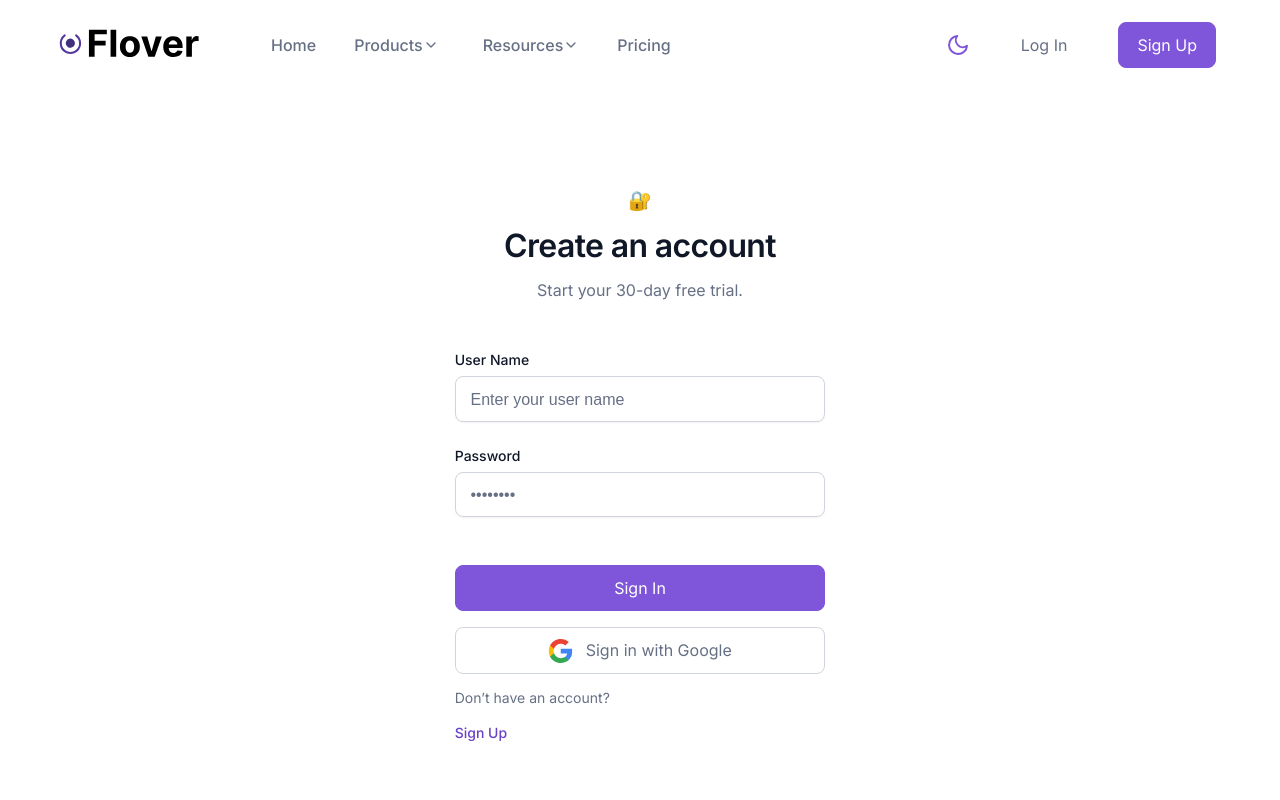
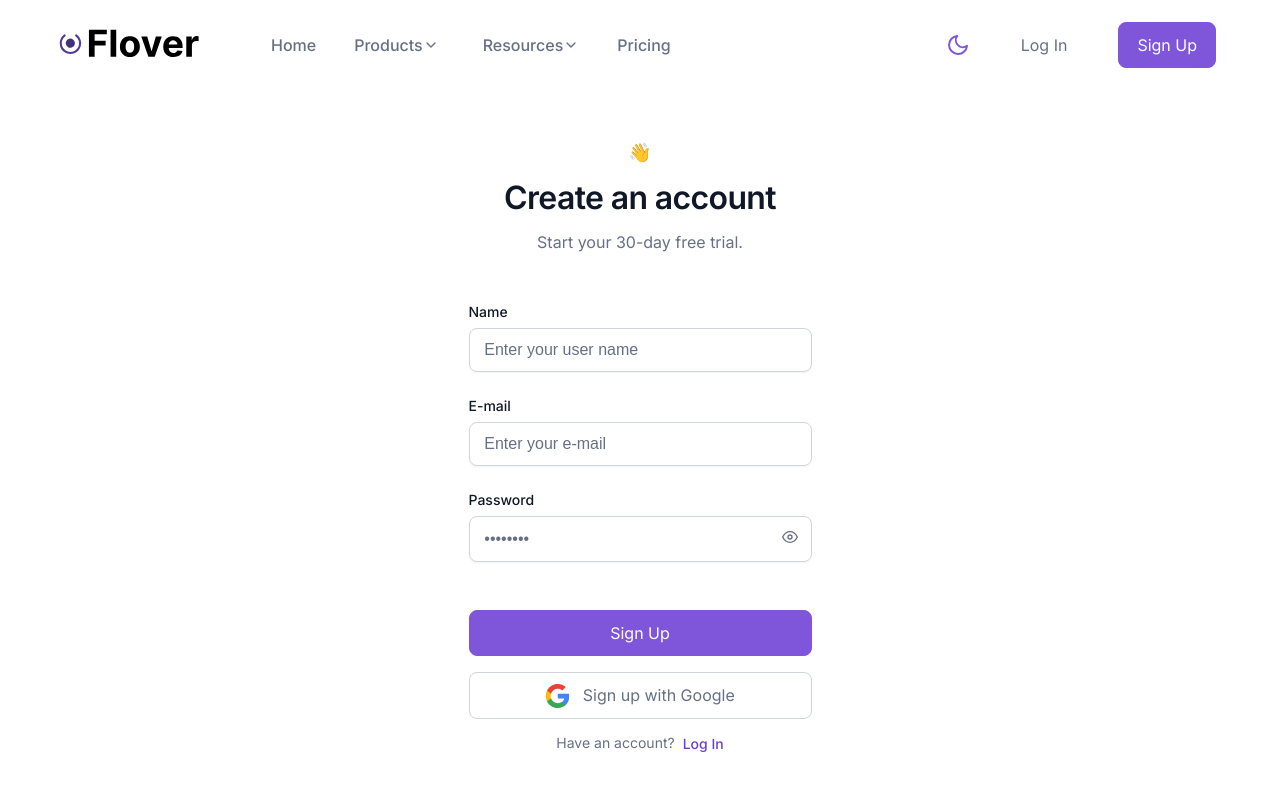
Before and after one commit to AlexKasatov/flover-dashboard, a React (Create React App) app: page /signup in a window 1280 px wide. Shown: the top 800 px of the page. Built offline with nearby package versions, Linux system fonts and the light colour scheme.

Commit message:
finish auth components

```diff
--- a/src/pages/Authorization/SignUp.jsx
+++ b/src/pages/Authorization/SignUp.jsx
@@ -1,12 +1,17 @@
-import { useEffect } from 'react';
+/* eslint-disable jsx-a11y/click-events-have-key-events */
+import { useEffect, useState } from 'react';
 import { useForm } from 'react-hook-form';
+import { FiEyeOff, FiEye } from 'react-icons/fi';
 import { Container } from '../../styles/Container';
 import { TextErrorSm, TextNormalSm, LinkSmMd, HeadingSmSbBase, SubHeadTextMdNorm } from '../../styles/UI/Text';
-import { Wrapper, LoginBlock, LoginText, LoginForm, LoginBtn, LoginIcon } from './Login.styled';
+import { LoginText, LoginBtn, LoginIcon } from './Login.styled';
 import googleIcon from '../../styles/img/auth/google.svg';
-import { SignUpForm, SignUpBlock, InputBlock } from './SignUp.styled';
+import { SignUpForm, SignUpBlock, InputBlock, ErrorBlock, Wrapper, TextSeparator } from './SignUp.styled';
+import { useToggle } from '../../hooks/useToggle';
 
 const SignUp = () => {
+        const [isVisible, setIsVisible] = useToggle();
+
         const {
                 register,
                 formState: { errors, isValid },
@@ -18,17 +23,34 @@ const SignUp = () => {
                 console.log(JSON.stringify(data));
                 reset();
         };
+        const toggleVisible = () => {
+                setIsVisible((prev) => !prev);
+        };
 
         useEffect(() => {
                 window.scrollTo(0, 0);
         }, []);
+
+        //  === Error Styling ===
+        const errorUser = errors?.userName && {
+                marginBottom: '0',
+                border: '1px solid var(--error-500)',
+        };
+        const errorEmail = errors?.email && {
+                marginBottom: '0',
+                border: '1px solid var(--error-500)',
+        };
+        const errorPasword = errors?.password && {
+                marginBottom: '0',
+                border: '1px solid var(--error-500)',
+        };
 
         return (
                 <Wrapper>
                         <Container>
                                 <SignUpBlock>
                                         <LoginText>
-                                                <h1>🔐</h1>
+                                                <h1>👋</h1>
                                                 <HeadingSmSbBase>Create an account</HeadingSmSbBase>
                                                 <SubHeadTextMdNorm style={{ margin: '1rem 0 3rem 0' }}>
                                                         Start your 30-day free trial.
@@ -36,60 +58,99 @@ const SignUp = () => {
                                         </LoginText>
 
                                         <SignUpForm onSubmit={handleSubmit(onSubmit)}>
-                                                <label htmlFor="userName">User Name</label>
-                                                <InputBlock>
+                                                {/* USERNAME */}
+                                                <label htmlFor="userName">Name</label>
+                                                <InputBlock style={errorUser}>
                                                         <input
                                                                 placeholder="Enter your user name"
                                                                 {...register('userName', {
                                                                         required: 'User name is required',
                                                                         pattern: {
-                                                                                value: /^(?=.{8,20}$)(?![_.])(?!.*[_.]{2})[a-zA-Z0-9._]+(?<![_.])$/,
-                                                                                message: 'User name must be between 8 and 20 characters long, and can only contain letters, numbers, and the underscore',
+                                                                                value: /^(?=.{4,20}$)(?![_.])(?!.*[_.]{2})[a-zA-Z0-9._]+(?<![_.])$/,
+                                                                                message: 'User name must be between 4 and 20 characters long, and can only contain letters, numbers, and the underscore',
                                                                         },
                                                                 })}
                                                         />
                                                 </InputBlock>
-
                                                 {/* ERROR MESSAGE */}
+                                                <ErrorBlock>
                                                         {errors?.userName && (
                                                                 <TextErrorSm>
                                                                         {errors?.userName?.message ||
                                                                                 'Hm... something went wrong'}
                                                                 </TextErrorSm>
                                                         )}
+                                                </ErrorBlock>
 
+                                                {/* EMAIL */}
+                                                <label htmlFor="email">E-mail</label>
+                                                <InputBlock style={errorEmail}>
+                                                        <input
+                                                                placeholder="Enter your e-mail"
+                                                                {...register('email', {
+                                                                        required: 'User name is required',
+                                                                        pattern: {
+                                                                                value: /^(([^<>()[\]\\.,;:\s@"]+(\.[^<>()[\]\\.,;:\s@"]+)*)|(".+"))@((\[[0-9]{1,3}\.[0-9]{1,3}\.[0-9]{1,3}\.[0-9]{1,3}\])|(([a-zA-Z\-0-9]+\.)+[a-zA-Z]{2,}))$/,
+                                                                                message: 'Invalid email address',
+                                                                        },
+                                                                })}
+                                                        />
+                                                </InputBlock>
+                                                {/* ERROR MESSAGE */}
+                                                <ErrorBlock>
+                                                        {errors?.email && (
+                                                                <TextErrorSm>
+                                                                        {errors?.email?.message ||
+                                                                                'Hm... something went wrong'}
+                                                                </TextErrorSm>
+                                                        )}
+                                                </ErrorBlock>
+
+                                                {/* PASSWORD */}
                                                 <label htmlFor="password">Password</label>
-
-                                                <InputBlock>
+                                                <InputBlock style={errorPasword}>
                                                         <input
-                                                                type="password"
-                                                                id="password"
+                                                                type={isVisible ? 'text' : 'password'}
                                                                 placeholder="••••••••"
                                                                 {...register('password', {
                                                                         required: 'Password is required',
+                                                                        pattern: {
+                                                                                value: /^(?=.{10,}$)(?=.*?[a-z])(?=.*?[A-Z])(?=.*?[0-9])(?=.*?\W).*$/,
+                                                                                message: 'A password containing at least 1 uppercase, 1 lowercase, 1 digit, 1 special character and have a length of at least of 10',
+                                                                        },
                                                                 })}
                                                         />
+
+                                                        <i>
+                                                                {isVisible ? (
+                                                                        <FiEyeOff onClick={toggleVisible} />
+                                                                ) : (
+                                                                        <FiEye onClick={toggleVisible} />
+                                                                )}
+                                                        </i>
                                                 </InputBlock>
-
                                                 {/* ERROR MESSAGE */}
+                                                <ErrorBlock>
                                                         {errors?.password && (
                                                                 <TextErrorSm>
                                                                         {errors?.password?.message ||
                                                                                 'Hm... something went wrong'}
                                                                 </TextErrorSm>
                                                         )}
+                                                </ErrorBlock>
 
-                                                <LoginBtn type="submit">Sign In</LoginBtn>
+                                                {/* BUTTONS */}
+                                                <LoginBtn type="submit">Sign Up</LoginBtn>
 
                                                 <LoginIcon type="button">
-                                                        <img src={googleIcon} alt="google-icon" /> Sign in with Google
+                                                        <img src={googleIcon} alt="google-icon" /> Sign up with Google
                                                 </LoginIcon>
 
-                                                <div>
-                                                        <TextNormalSm>Don’t have an account?</TextNormalSm>
+                                                <TextSeparator>
+                                                        <TextNormalSm>Have an account?</TextNormalSm>
 
-                                                        <LinkSmMd to="/signup">Sign Up</LinkSmMd>
-                                                </div>
+                                                        <LinkSmMd to="/login">Log In</LinkSmMd>
+                                                </TextSeparator>
                                         </SignUpForm>
                                 </SignUpBlock>
                         </Container>
--- a/src/pages/Authorization/SignUp.styled.jsx
+++ b/src/pages/Authorization/SignUp.styled.jsx
@@ -1,4 +1,9 @@
 import styled from 'styled-components';
+
+export const Wrapper = styled.section`
+        margin: 2rem auto;
+        height: 100vh;
+`;
 
 export const SignUpForm = styled.form`
         display: flex;
@@ -23,11 +28,11 @@ export const SignUpBlock = styled.section`
 `;
 
 export const InputBlock = styled.div`
+        margin: 0 auto;
         display: flex;
         justify-content: space-between;
         align-items: center;
-        flex-flow: column nowrap;
-
+        flex-flow: row nowrap;
         color: var(--gray-500);
         font-size: var(--text-md);
         line-height: var(--text-lh-md);
@@ -35,17 +40,20 @@ export const InputBlock = styled.div`
         font-weight: var(--fw-normal);
         margin-top: 0.375rem;
         margin-bottom: 1.5rem;
-        min-width: 343px;
+
+        width: 100%;
+        max-width: 343px;
         min-height: 44px;
-        display: block;
         height: 100%;
+
         padding: 0.6rem 0.8rem;
         border: 1px var(--gray-300) solid;
         border-radius: var(--radii);
         box-shadow: var(--shadow-xs);
 
         input {
-                min-width: 343px;
+                max-width: 343px;
+                width: 100%;
                 background-color: transparent;
                 border: hidden;
                 outline: none;
@@ -58,4 +66,28 @@ export const InputBlock = styled.div`
                 font-family: var(--ff);
                 font-weight: var(--fw-normal);
         }
+
+        i {
+                cursor: pointer;
+                color: var(--gray-500);
+
+                &:hover {
+                        color: var(--gray-700);
+                }
+        }
 `;
+
+export const ErrorBlock = styled.div`
+        margin: 0 auto;
+        max-width: 343px;
+        text-align: center;
+`;
+
+export const TextSeparator = styled.div`
+        margin: 0 auto;
+        display: flex;
+        flex-flow: row wrap;
+        justify-content: space-between;
+        align-items: center !important;
+        gap: 0.5rem;
+`;
```
Lines whose indentation alone changed are shown as unchanged.
